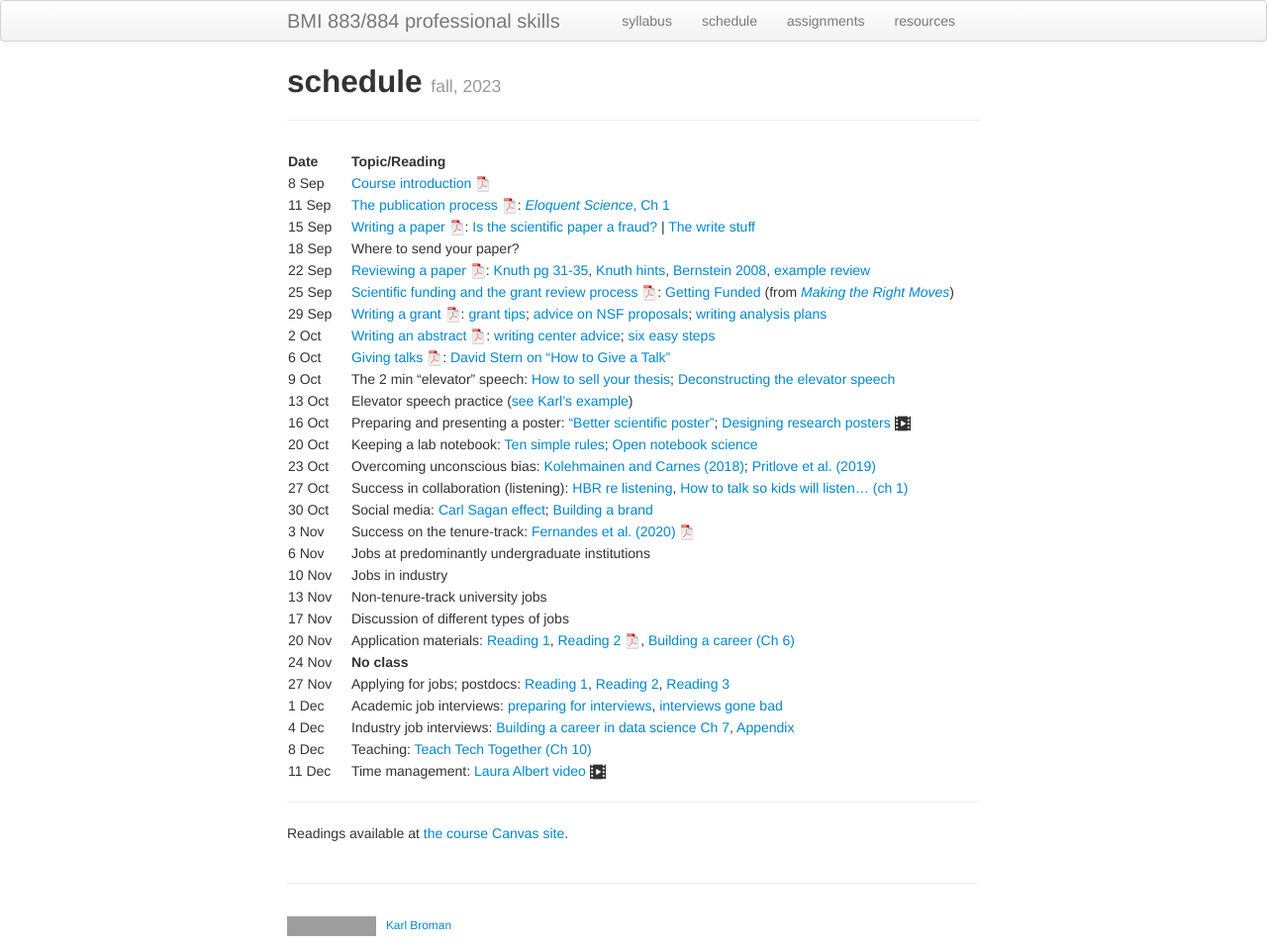
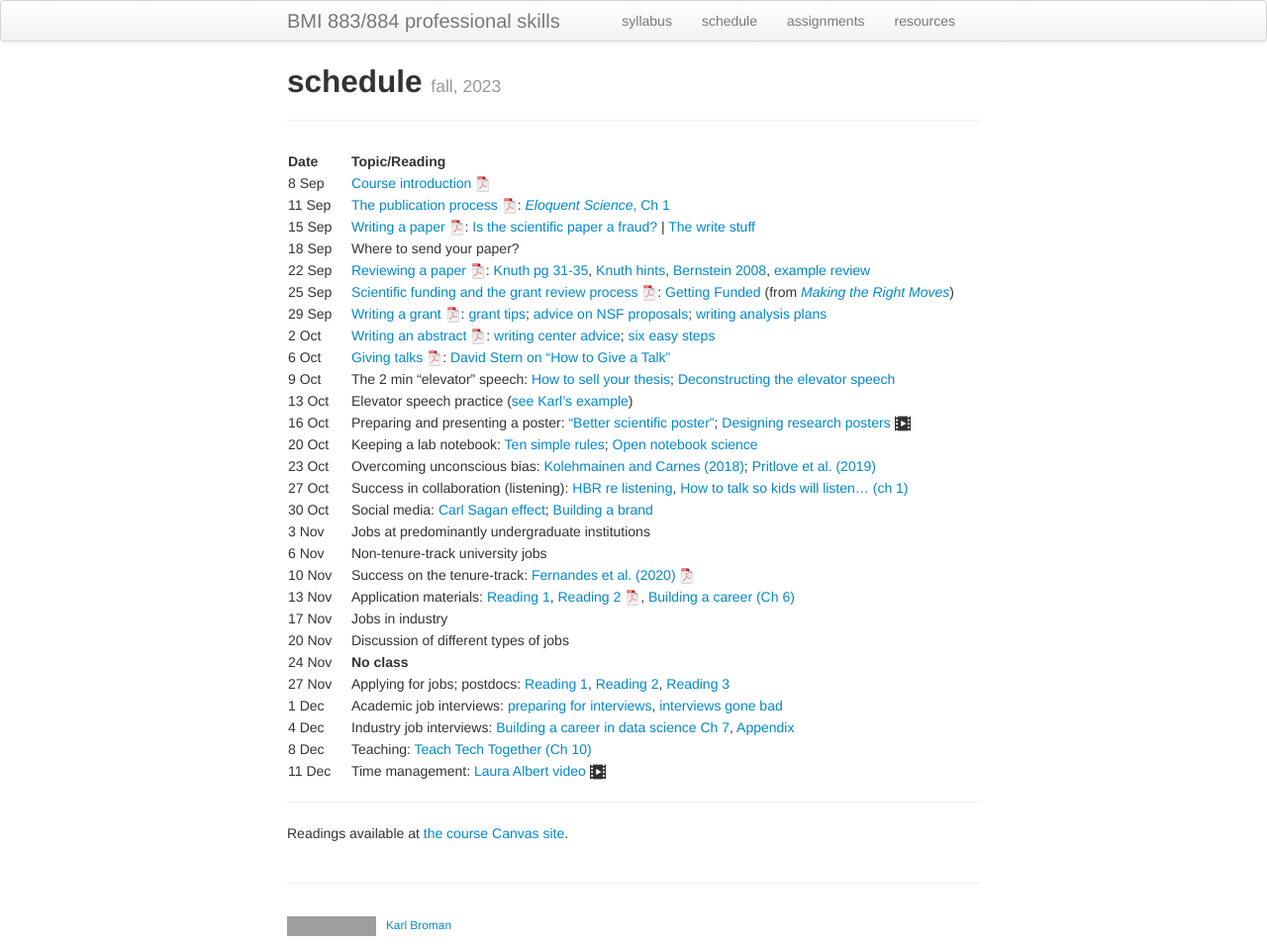
Before and after one commit to kbroman/BMI883, a Jekyll site: the page built from schedule.md, in a window 1280 px wide. Shown: the whole page at 99% size. Built offline with Jekyll 4.4.1, drawn with Linux system fonts in a browser that asks for light colours; part of the change alters nothing that is shown; grey boxes are pictures that could not be loaded.

Commit message:
Rearrange schedule with guest speakers

```diff
--- a/schedule.md
+++ b/schedule.md
@@ -23,12 +23,12 @@ description: Schedule and readings for BMI 883/884, Biomedical data science prof
 | 23 Oct   |    | Overcoming unconscious bias: [Kolehmainen and Carnes (2018)](https://doi.org/10.1161/CIRCULATIONAHA.117.031295); [Pritlove et al. (2019)](https://doi.org/10.1016/S0140-6736(18)32267-0) |
 | 27 Oct   |    | Success in collaboration (listening): [HBR re listening](https://hbr.org/2021/12/how-to-become-a-better-listener), [How to talk so kids will listen... (ch 1)](https://bit.ly/3HhnFHY) |
 | 30 Oct  |    | Social media: [Carl Sagan effect](https://doi.org/10.1523/JNEUROSCI.0086-16.2016); [Building a brand](https://www.stephaniehicks.com/blog/building-a-brand-as-a-scientist/) |
-| 3 Nov  |    | Success on the tenure-track: [Fernandes et al. (2020)](https://doi.org/10.7554/eLife.54097) [![pdf icon](icons/pdf-icon.png)](https://bit.ly/3d3uA9b) |
-| 6 Nov  |    | Jobs at predominantly undergraduate institutions |
-| 10 Nov   |    | Jobs in industry |
-| 13 Nov  |    | Non-tenure-track university jobs |
-| 17 Nov  |    | Discussion of different types of jobs |
-| 20 Nov  |    | Application materials: [Reading 1](https://mitcommlab.mit.edu/broad/commkit/cover-letter-for-a-faculty-position/), [Reading 2 ![pdf icon](icons/pdf-icon.png)](https://hwpi.harvard.edu/files/ocs/files/gsas-cvs-and-cover-letters.pdf), [Building a career (Ch 6)](https://livebook.manning.com/book/build-your-career-in-data-science/chapter-6/1)
+| 3 Nov  |    | Jobs at predominantly undergraduate institutions |
+| 6 Nov  |    | Non-tenure-track university jobs |
+| 10 Nov   |    | Success on the tenure-track: [Fernandes et al. (2020)](https://doi.org/10.7554/eLife.54097) [![pdf icon](icons/pdf-icon.png)](https://bit.ly/3d3uA9b) |
+| 13 Nov  |    | Application materials: [Reading 1](https://mitcommlab.mit.edu/broad/commkit/cover-letter-for-a-faculty-position/), [Reading 2 ![pdf icon](icons/pdf-icon.png)](https://hwpi.harvard.edu/files/ocs/files/gsas-cvs-and-cover-letters.pdf), [Building a career (Ch 6)](https://livebook.manning.com/book/build-your-career-in-data-science/chapter-6/1)
+| 17 Nov  |    | Jobs in industry |
+| 20 Nov  |    | Discussion of different types of jobs |
 | 24 Nov  |    | **No class** |
 | 27 Nov  |    | Applying for jobs; postdocs: [Reading 1](https://www.insidehighered.com/advice/2016/08/23/should-you-pursue-postdoc-or-not-essay), [Reading 2](https://www.nature.com/articles/d41586-020-03235-y), [Reading 3](http://simplystats.github.io/2011/12/28/grad-students-in-bio-statistics-do-a-postdoc/) |
 | 1 Dec  |    | Academic job interviews: [preparing for interviews](https://www.sciencemag.org/careers/2018/12/how-put-your-best-foot-forward-faculty-job-interviews), [interviews gone bad](https://www.insidehighered.com/blogs/globalhighered/faculty-job-interviews-gone-bad) |
```
